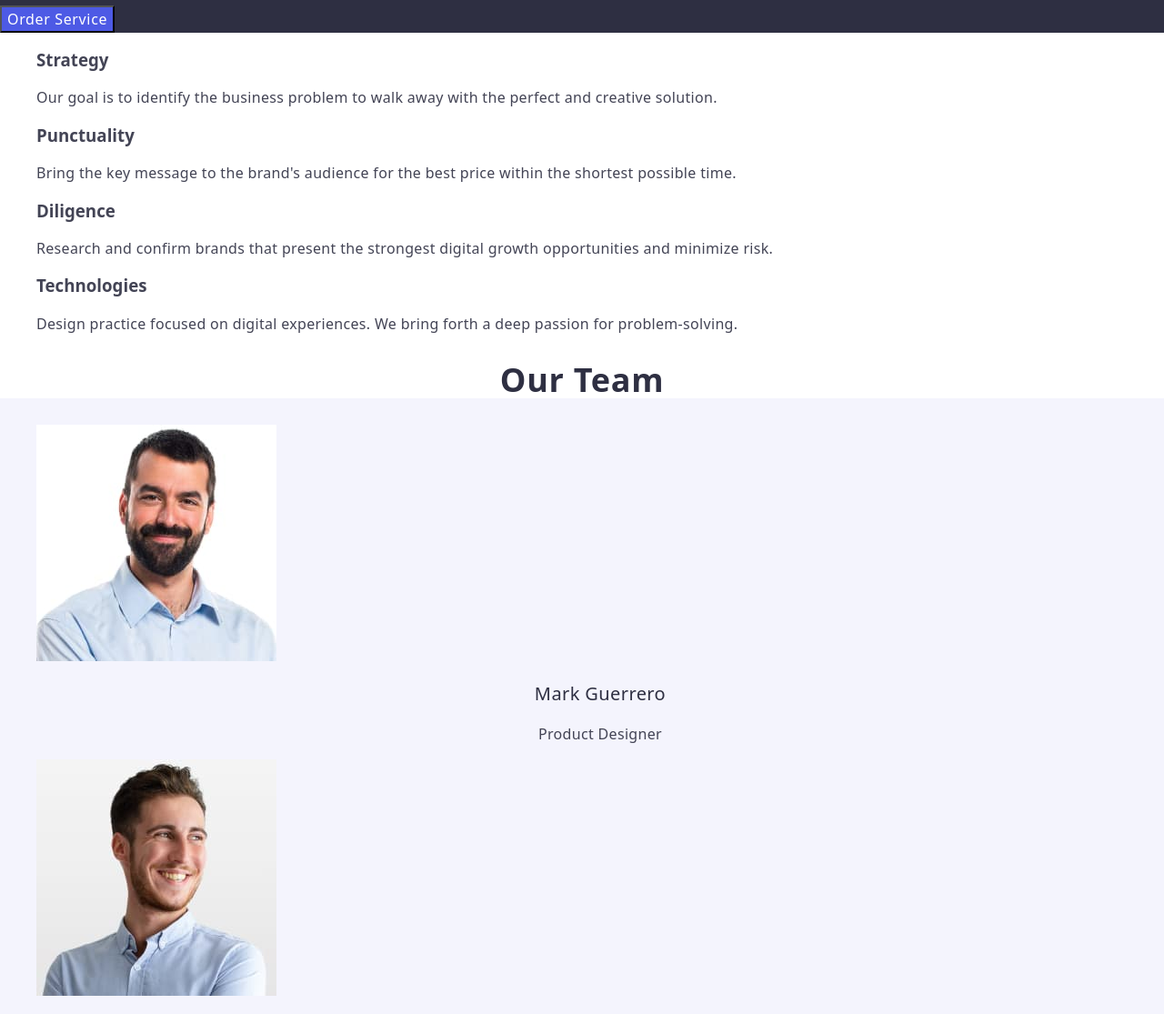
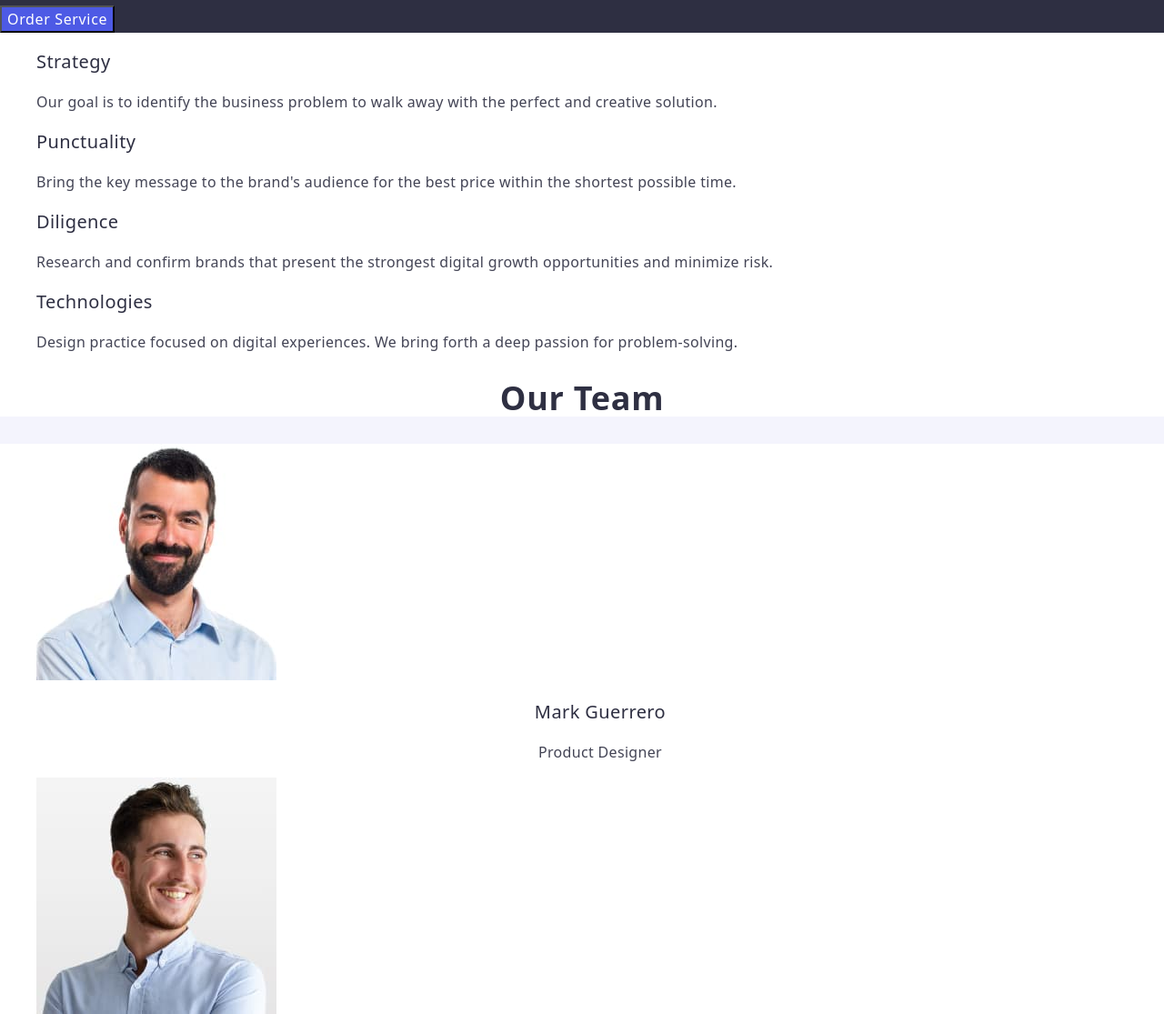
Before and after one commit to Summershinne/goit-markup-hw-02, a plain HTML site: page index.html in a window 1280 px wide. Shown: the part 320-1435 px from the top of the page at 91% size. Drawn offline with nearby package versions, Linux system fonts and the light colour scheme.

Commit message:
appdate#3

```diff
--- a/css/style.css
+++ b/css/style.css
@@ -126,6 +126,11 @@ body {
 .team{
     background:#F4F4FD;
 }
+
+.team-title-list{
+background-color: #FFFFFF;
+}
+
 .team-title{
         text-align: center;
         font-size: 36px;
--- a/index.html
+++ b/index.html
@@ -26,7 +26,7 @@
                 <a class="menu-link link" href="./index.html">Studio</a>
             </li>
             <li class="menu-item list">
-                <a class="menu-link link" href="#portfolio">Portfolio</a>
+                <a class="menu-link link" href="#">Portfolio</a>
             </li>
             <li class="menu-item list">
                 <a class="menu-link link" href="">Contacts</a>
@@ -57,20 +57,20 @@
             <h2 class="visually-hidden">Start</h2>
             <ul class="start-list">
                 <li class="start-list-item list">
-                    <h3 class="start-lst-title">Strategy</h3>
+                    <h3 class="start-list-title">Strategy</h3>
                     <p class="start-list-text">Our goal is to identify the business
                     problem to walk away with the perfect and creative solution.</p>
                 </li>
                 <li class="start-list-item list">
-                    <h3 class="start-lst-title">Punctuality</h3>
+                    <h3 class="start-list-title">Punctuality</h3>
                     <p class="start-list-text">Bring the key message to the brand's audience for the best price within the shortest possible time.</p>
                 </li>
                 <li class="start-list-item list">
-                    <h3 class="start-lst-title">Diligence</h3>
+                    <h3 class="start-list-title">Diligence</h3>
                     <p class="start-list-text">Research and confirm brands that present the strongest digital growth opportunities and minimize risk.</p>
                 </li>
                 <li class="start-list-item list">
-                    <h3 class="start-lst-title">Technologies</h3>
+                    <h3 class="start-list-title">Technologies</h3>
                     <p class="start-list-text">Design practice focused on digital experiences. We bring forth a deep passion for problem-solving.</p>
                 </li>
             </ul>
@@ -111,7 +111,7 @@
             </ul>
         </section>
 <!-- Portfolio -->
-        <section class="portfolio" id="portfolio">
+        <section class="portfolio">
             <h2 class="portfolio-title">Our portfolio</h2>
             <ul class="portfolio-title-list">
             <li class="portfolio-title-item list">
```
